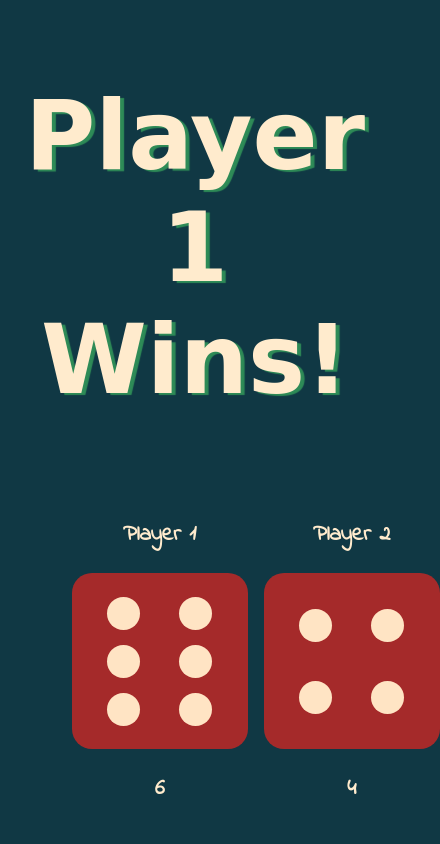
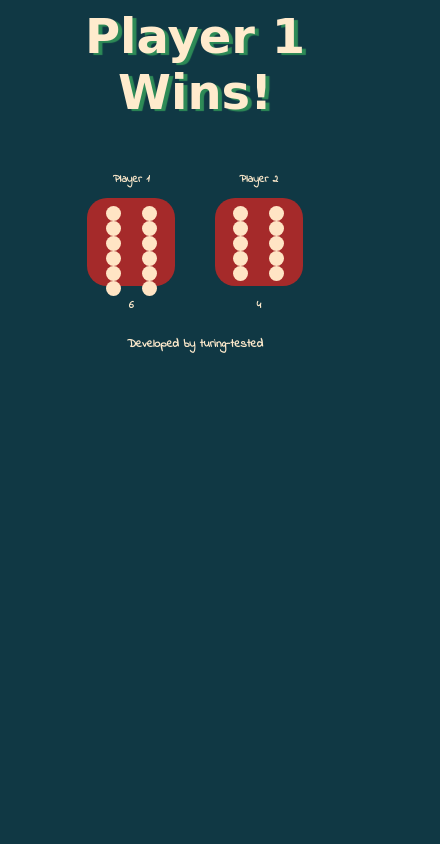
Before and after one commit to materialSlime/dice_roller, a plain HTML site: page index.html in a window 390 px wide. Shown: the top 844 px of the page, 440 px wide, since content can reach past the window. Drawn offline with Linux system fonts and the light colour scheme; a web font is replaced by a local one.

Commit message:
Now Points of dices generated dynmically after each refresh making old property to not stick when positioning points

```diff
--- a/index.js
+++ b/index.js
@@ -1,50 +1,69 @@
-let diceRoll1 = Math.floor(Math.random() * 6) + 1;;
-let diceRoll2 = Math.floor(Math.random() * 6) + 1;
+let diceRolls = [Math.floor(Math.random() * 6) + 1, Math.floor(Math.random() * 6) + 1];
 let diceLable = document.querySelector(".dice-lable");
 let resultTags = document.querySelectorAll(".result");
+let root = document.documentElement;
 
-function showDice(diceNo, dicePoints, result) {
-    let root = document.documentElement;
-    switch (dicePoints) {
+
+function steGridSize(diceNo, points) {
+    // root.style.setProperty(`--grid${diceNo}-size-x`, "3");
+    // root.style.setProperty(`--grid${diceNo}-size-y`, "3");
+    switch (points) {
         case 1:
             root.style.setProperty(`--grid${diceNo}-size-x`, "1");
             root.style.setProperty(`--grid${diceNo}-size-y`, "1");
             break;
         case 2:
-            document.querySelector(".d1 .dice-points-container div:first-child").style.gridRow = "3";
-            document.querySelector(".d1 .dice-points-container div:first-child").style.gridColumn = "3";
+            document.querySelector(`.d${diceNo} .dice-points-container div:last-child`).style.gridColumn = 3;
+            document.querySelector(`.d${diceNo} .dice-points-container div:last-child`).style.gridRow = 3;
+            break;
         case 3:
+            document.querySelector(`.d${diceNo} .dice-points-container div:nth-child(2)`).style.gridColumn = 2;
+            document.querySelector(`.d${diceNo} .dice-points-container div:nth-child(2)`).style.gridRow = 2;
+            document.querySelector(`.d${diceNo} .dice-points-container div:last-child`).style.gridColumn = 3;
+            document.querySelector(`.d${diceNo} .dice-points-container div:last-child`).style.gridRow = 3;
             break;
         case 4:
             root.style.setProperty(`--grid${diceNo}-size-x`, "2");
             root.style.setProperty(`--grid${diceNo}-size-y`, "2");
             break;
         case 5:
+            document.querySelector(`.d${diceNo} .dice-points-container div:nth-child(2)`).style.gridColumn = 3;
+            document.querySelector(`.d${diceNo} .dice-points-container div:nth-child(2)`).style.gridRow = 1;
+            document.querySelector(`.d${diceNo} .dice-points-container div:nth-child(3)`).style.gridColumn = 2;
+            document.querySelector(`.d${diceNo} .dice-points-container div:nth-child(3)`).style.gridRow = 2;
+            document.querySelector(`.d${diceNo} .dice-points-container div:nth-child(4)`).style.gridColumn = 1;
+            document.querySelector(`.d${diceNo} .dice-points-container div:nth-child(4)`).style.gridRow = 3;
+            document.querySelector(`.d${diceNo} .dice-points-container div:last-child`).style.gridColumn = 3;
+            document.querySelector(`.d${diceNo} .dice-points-container div:last-child`).style.gridRow = 3;
             break;
         case 6:
             root.style.setProperty(`--grid${diceNo}-size-x`, "2");
             root.style.setProperty(`--grid${diceNo}-size-y`, "3");
             break;
     }
-    diceDots = document.querySelectorAll(`.d${diceNo} .dice-points-container div`);
-    for (n = 0; n < dicePoints; n++) {
-        diceDots[n].classList.add("show");
+}
+
+function createPoints(noOfPoints) {
+    points = document.querySelectorAll(".dice-points-container");
+    for (n = 0; n < 2; n++) {
+        for (i = 0; i < noOfPoints[n]; i++) {
+            points[n].innerHTML += "<div></div>";
+        }
+        resultTags[n].innerHTML = noOfPoints[n];
+        steGridSize(n + 1, noOfPoints[n]);
     }
-    result.innerHTML = dicePoints;
 }
 
 
+
 // Win Logic ---------------------------
-if (diceRoll1 > diceRoll2) {
+if (diceRolls[0] > diceRolls[1]) {
     diceLable.innerHTML = "Player 1 Wins!";
 }
-else if (diceRoll1 < diceRoll2) {
+else if (diceRolls[0] < diceRolls[1]) {
     diceLable.innerHTML = "Player 2 Wins!";
 } else {
     diceLable.innerHTML = "Draw.";
 }
 
-
-
-showDice(1, diceRoll1, resultTags[0]);
-showDice(2, diceRoll2, resultTags[1]);
+createPoints(diceRolls);
--- a/style.css
+++ b/style.css
@@ -17,10 +17,13 @@ body {
 
 .dice-lable {
     font-size: 6em;
+    margin-top: 0;
     text-shadow: 4px 2px 1px seagreen;
 }
 
-
+section {
+    text-align: center;
+}
 .dices-container {
     display: grid;
     grid-template-columns: repeat(2 ,1fr);
@@ -67,20 +70,21 @@ body {
     border-radius: 50%;
     margin: auto;
     padding: 0.4em;
-    display: none;
 }
-
-.show{
-    display: inline-block !important;
-}
-
-
-
 
 footer {
     text-align: center;
     font-family: 'Indie Flower', cursive;
     font-weight: 100;
-    padding: 2em;
-    padding-top: 7em;
 }
+
+@media (max-width: 600px) {
+    body {
+        font-size: .5em;
+    }
+    .dice-points-container div {
+        padding: 0%;
+        width: 15px;
+        height: 15px;
+    }
+}
```
